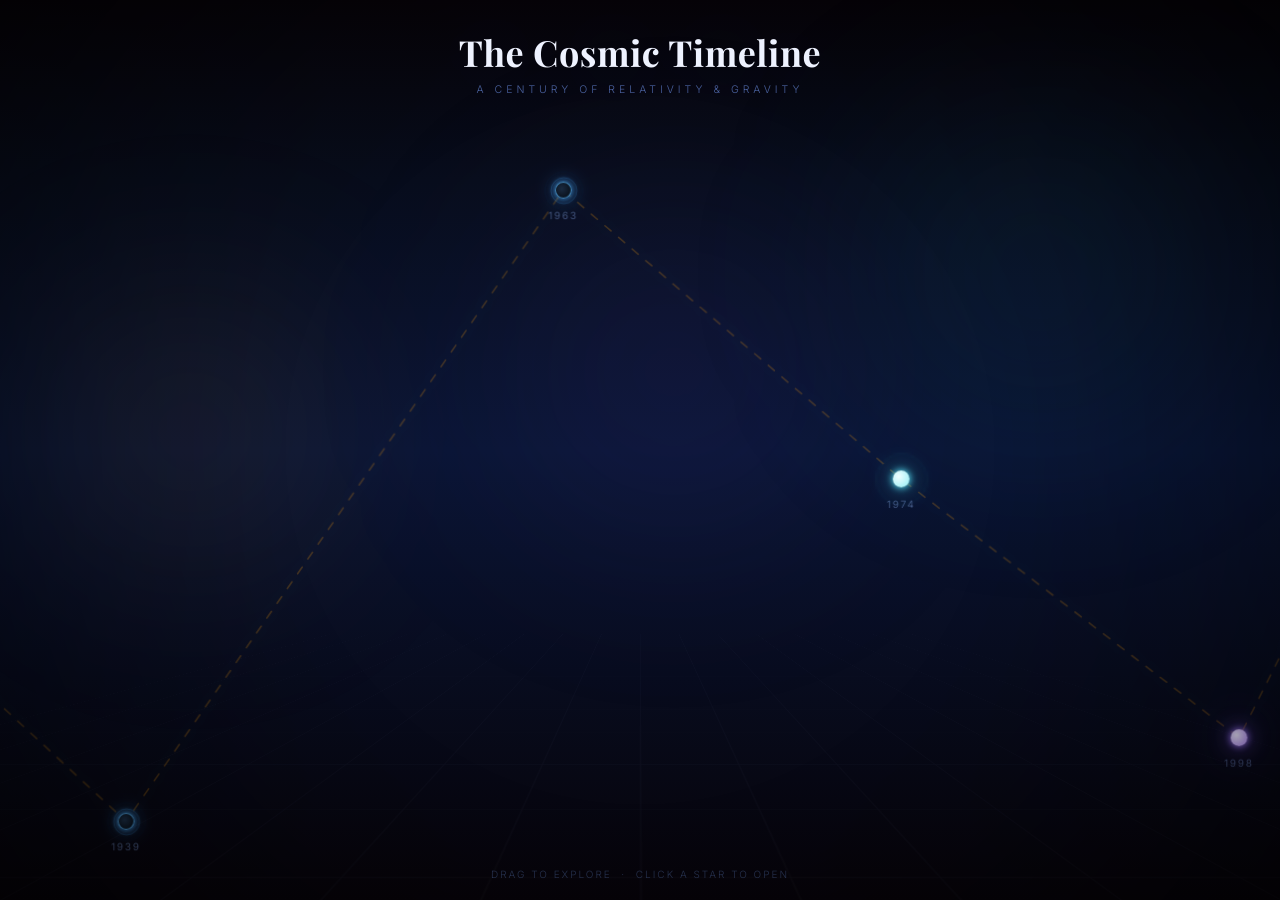
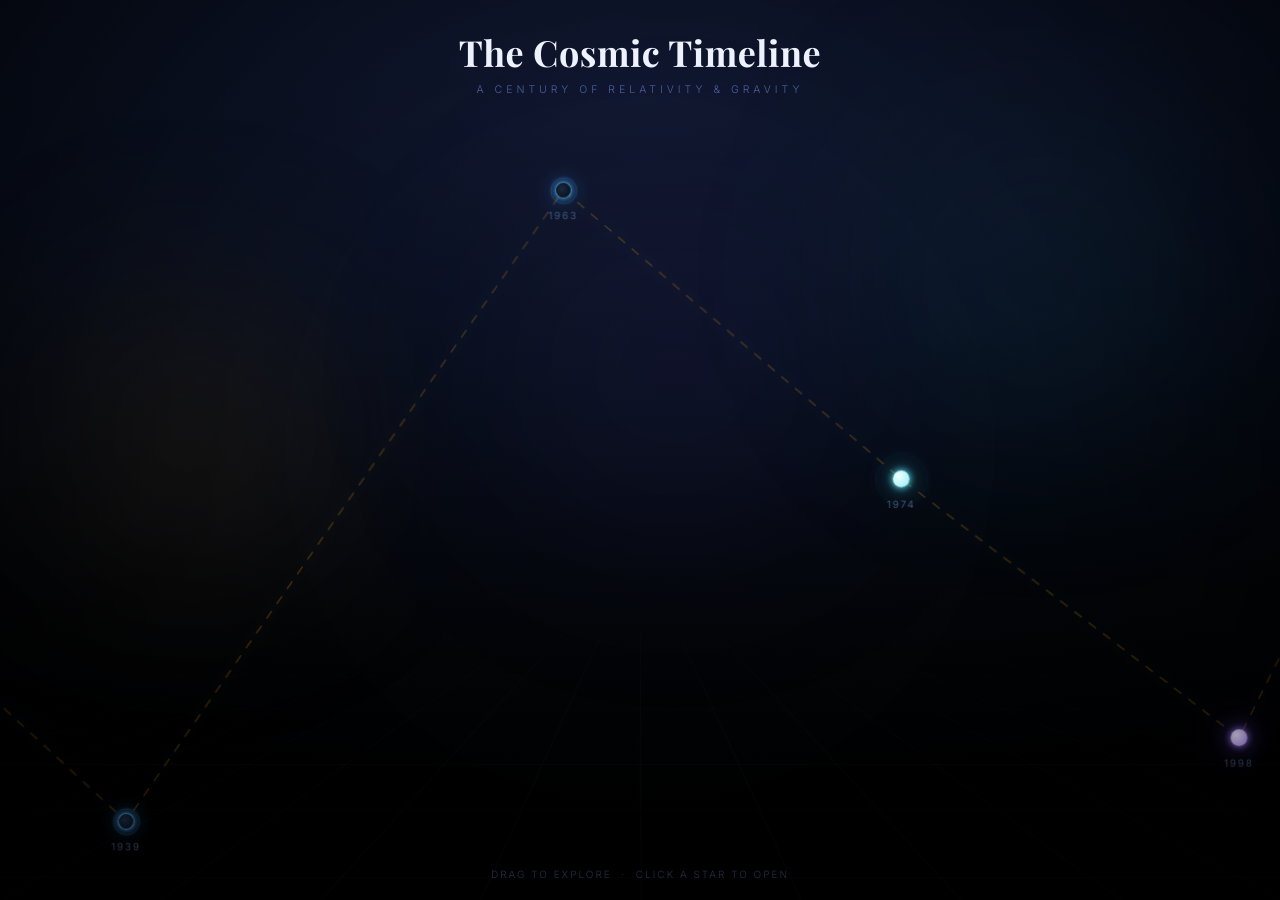
Before and after one commit to georgewane/IAGRG, a Jekyll site: the page built from ctb.md, in a window 1280 px wide. Built offline with Jekyll 4.4.1, drawn with Linux system fonts in a browser that asks for light colours; some web fonts are replaced.

Commit message:
No major changes the style from the space1.html was added

```diff
--- a/assets/css/style-ctb.css
+++ b/assets/css/style-ctb.css
@@ -10,18 +10,17 @@
     ============================================================ */
     * { box-sizing: border-box; margin: 0; padding: 0; }
     html, body { height: 100%; overflow: hidden; }
-
     body {
       font-family: Inter, Arial, sans-serif;
       color: #dde6ff;
-  background: linear-gradient(180deg,
-    #060308  0%,
-    #080d1c 20%,
-    #0a1535 50%,
-    #060308 100%
+      background: radial-gradient(
+        ellipse 140% 80% at 50% 10%,
+        #111830 0%,
+        #080e1c 40%,
+        #030508 75%,
+        #000    100%
       );
     }
-
 
     /* ============================================================
        SCENE — full-viewport root container
@@ -34,7 +33,6 @@
   perspective: 1400px;
   perspective-origin: 50% 45%;
 }
-
 
     /* ============================================================
        GRID — subtle perspective floor, very faint
@@ -52,10 +50,9 @@
       pointer-events: none;
     }
 
-
     /* ============================================================
        ERA NEBULA CLOUDS — three soft radial blobs.
-   Positioned via JS relative to viewport.
+       Positioned via JS relative to viewport. Do not move with drag.
        filter: blur gives soft diffuse edges.
     ============================================================ */
     .nebula {
@@ -67,14 +64,13 @@
       transition: opacity 2.5s ease;
     }
     .nebula.visible { opacity: 1; }
-
-/* Foundation era — warm brand gold */
-#neb-left {
+    /* Foundation era — warm amber */
+    #neb-left  {
       width: 500px; height: 360px;
-  background: radial-gradient(circle, rgba(252,163,17,.10) 0%, transparent 70%);
+      background: radial-gradient(circle, rgba(170,110,30,.16) 0%, transparent 70%);
     }
     /* Theory era — cool indigo */
-#neb-mid {
+    #neb-mid   {
       width: 580px; height: 420px;
       background: radial-gradient(circle, rgba(90,70,190,.13) 0%, transparent 70%);
     }
@@ -83,7 +79,6 @@
       width: 560px; height: 400px;
       background: radial-gradient(circle, rgba(30,130,170,.13) 0%, transparent 70%);
     }
-
 
     /* ============================================================
        AMBIENT LAYER — distant twinkling stars.
@@ -99,7 +94,6 @@
       border-radius: 50%;
       animation: twinkle var(--dur, 4s) infinite ease-in-out var(--delay, 0s);
     }
-
 
     /* ============================================================
        TITLE BLOCK — fixed, centered at top
@@ -131,7 +125,6 @@
       color: #4a62a0;
     }
 
-
     /* ============================================================
        VIEWPORT — clips world canvas, drag cursor
     ============================================================ */
@@ -145,7 +138,6 @@
     }
     #viewport.dragging { cursor: grabbing; }
 
-
     /* ============================================================
        WORLD — the 4000 × 1100 px draggable canvas.
        Moved exclusively via transform: translate3d().
@@ -158,7 +150,6 @@
   transform-style: preserve-3d;
 }
 
-
     /* ============================================================
        SVG LAYER — animated connector line
     ============================================================ */
@@ -168,54 +159,51 @@
       pointer-events: none;
       overflow: visible;
     }
-
     /* Animated dash flow on the connector line */
     .connector-line {
-  stroke: rgba(252,163,17,.22);
   stroke-dasharray: 8 10;
   filter: drop-shadow(0 0 6px rgba(120,190,255,.35));
   animation: dashFlow 16s linear infinite;
 }
-
     @keyframes dashFlow {
       to { stroke-dashoffset: -200; }
     }
 
-
     /* ============================================================
        STAR BUTTONS
     ============================================================ */
-.star {
-  position: absolute;
-  border: none;
-  cursor: pointer;
-  border-radius: 50%;
-  background-clip: padding-box;
-  transform: translate(-50%, -50%);
+    .star{
+  position:absolute;
+  border:none;
+  cursor:pointer;
+  border-radius:50%;
+  background-clip:padding-box;
+
+  transform:translate(-50%,-50%);
   transition:
     transform .25s cubic-bezier(.2,.8,.4,1),
     box-shadow .25s ease,
     filter .2s ease;
-  z-index: 5;
+
+  z-index:5;
 }
-
-.star::before {
-  content: '';
-  position: absolute;
-  left: -12px; right: -12px;
-  top: -12px;  bottom: -12px;
-  border-radius: 50%;
+    .star::before{
+  content:'';
+  position:absolute;
+  left:-12px;
+  right:-12px;
+  top:-12px;
+  bottom:-12px;
+  border-radius:50%;
 }
-
-.star:hover {
-  transform: translate(-50%, -50%) scale(1.55);
-  filter: brightness(1.15);
-  z-index: 8;
+    .star:hover{
+  transform:translate(-50%,-50%) scale(1.55);
+  filter:brightness(1.15);
+  z-index:8;
 }
-
-.star:focus-visible {
-  outline: none;
-  box-shadow: 0 0 0 4px rgba(120,200,255,.35);
+.star:focus-visible{
+  outline:none;
+  box-shadow:0 0 0 4px rgba(120,200,255,.35);
 }
 
     /* Sizes */
@@ -223,27 +211,24 @@
     .medium { width: 12px; height: 12px; }
     .small  { width:  8px; height:  8px; }
 
-/* ── Foundation: warm luminous brand gold ── */
+    /* ── Foundation: warm luminous gold ── */
     .foundation {
-  background: radial-gradient(circle at 35% 35%, #fff8e0, #fca311);
-  box-shadow:
-    0 0  6px 1px rgba(252,163,17,.9),
-    0 0 18px 4px rgba(252,163,17,.5),
-    0 0 42px 8px rgba(252,163,17,.2);
+      background: radial-gradient(circle at 35% 35%, #fff8e0, #ffbe38);
+      box-shadow: 0 0 6px 1px rgba(255,195,60,.9),
+                  0 0 18px 4px rgba(255,170,30,.5),
+                  0 0 42px 8px rgba(210,130,15,.2);
     }
     .foundation:hover {
-  box-shadow:
-    0 0  8px  2px rgba(252,163,17,1),
-    0 0 30px  8px rgba(252,163,17,.7),
-    0 0 65px 14px rgba(252,163,17,.35);
+      box-shadow: 0 0 8px 2px rgba(255,210,80,1),
+                  0 0 30px 8px rgba(255,170,30,.7),
+                  0 0 65px 14px rgba(210,130,15,.35);
     }
 
     /* ── Black hole: dark core, crisp cyan ring ── */
     .blackhole {
       background: radial-gradient(circle at 40% 40%, #1a2a40, #04090f);
       border: 1.5px solid rgba(90,185,255,.7);
-  box-shadow:
-    0 0  6px 1px rgba(70,170,255,.6),
+      box-shadow: 0 0 6px 1px rgba(70,170,255,.6),
                   0 0 18px 4px rgba(50,140,220,.25);
     }
     /* Accretion ring */
@@ -252,7 +237,7 @@
       position: absolute;
       left: 50%; top: 50%;
       transform: translate(-50%, -50%);
-  width:  calc(100% + 10px);
+      width: calc(100% + 10px);
       height: calc(100% + 10px);
       border-radius: 50%;
       border: 1px solid rgba(70,170,255,.18);
@@ -263,29 +248,25 @@
       position: absolute;
       left: 50%; top: 50%;
       transform: translate(-50%, -50%);
-  width:  calc(100% + 22px);
+      width: calc(100% + 22px);
       height: calc(100% + 22px);
       border-radius: 50%;
       border: 1px solid rgba(70,170,255,.06);
       animation: horizonPulse 4.5s ease-in-out infinite;
     }
-
     @keyframes horizonPulse {
       0%,100% { opacity: .7; }
       50%      { opacity: 0; }
     }
-
     .blackhole:hover {
-  box-shadow:
-    0 0  8px  2px rgba(100,200,255,.95),
-    0 0 32px  8px rgba(50,140,220,.55);
+      box-shadow: 0 0 8px 2px rgba(100,200,255,.95),
+                  0 0 32px 8px rgba(50,140,220,.55);
     }
 
     /* ── Gravitational wave: pale cyan, expanding pulse ring ── */
     .wave {
       background: radial-gradient(circle at 35% 35%, #f0ffff, #90ecf4);
-  box-shadow:
-    0 0  6px 1px rgba(90,235,255,.8),
+      box-shadow: 0 0 6px 1px rgba(90,235,255,.8),
                   0 0 20px 4px rgba(70,215,235,.35);
     }
     .wave::after {
@@ -298,46 +279,38 @@
       border: 1.5px solid rgba(90,235,255,.5);
       animation: wavePulse 2.6s ease-out infinite;
     }
-
     @keyframes wavePulse {
-  0%   { transform: translate(-50%,-50%) scale(1); opacity: .8; }
-  100% { transform: translate(-50%,-50%) scale(3); opacity: 0; }
+      0%   { transform: translate(-50%,-50%) scale(1);   opacity: .8; }
+      100% { transform: translate(-50%,-50%) scale(3);   opacity: 0; }
     }
-
     .wave:hover {
-  box-shadow:
-    0 0  8px  2px rgba(110,245,255,1),
-    0 0 34px  8px rgba(70,215,235,.6);
+      box-shadow: 0 0 8px 2px rgba(110,245,255,1),
+                  0 0 34px 8px rgba(70,215,235,.6);
     }
 
     /* ── Cosmology: soft violet nebula glow ── */
     .cosmo {
       background: radial-gradient(circle at 35% 35%, #ece6ff, #a880ee);
-  box-shadow:
-    0 0  6px  1px rgba(160,120,255,.8),
-    0 0 20px  4px rgba(130,90,235,.35),
+      box-shadow: 0 0 6px 1px rgba(160,120,255,.8),
+                  0 0 20px 4px rgba(130,90,235,.35),
                   0 0 48px 10px rgba(90,60,195,.18);
     }
     .cosmo:hover {
-  box-shadow:
-    0 0  8px  2px rgba(185,145,255,1),
-    0 0 34px  8px rgba(130,90,235,.65),
+      box-shadow: 0 0 8px 2px rgba(185,145,255,1),
+                  0 0 34px 8px rgba(130,90,235,.65),
                   0 0 65px 14px rgba(90,60,195,.3);
     }
 
     /* ── Theory: cool geometric white-blue node ── */
     .theory {
       background: radial-gradient(circle at 35% 35%, #ffffff, #c0e4ff);
-  box-shadow:
-    0 0  5px 1px rgba(170,215,255,.8),
+      box-shadow: 0 0 5px 1px rgba(170,215,255,.8),
                   0 0 14px 3px rgba(130,195,255,.35);
     }
     .theory:hover {
-  box-shadow:
-    0 0  7px 2px rgba(195,225,255,1),
+      box-shadow: 0 0 7px 2px rgba(195,225,255,1),
                   0 0 24px 6px rgba(130,195,255,.65);
     }
-
 
     /* ============================================================
        YEAR LABELS
@@ -358,7 +331,6 @@
       color: rgba(190,215,255,.85);
     }
 
-
     /* ============================================================
        TOOLTIP
     ============================================================ */
@@ -377,11 +349,10 @@
       line-height: 1.6;
     }
     .tooltip strong {
-  color: #fca311;
+      color: #64c8e0;
       font-weight: 500;
       margin-right: 7px;
     }
-
 
     /* ============================================================
        DETAIL PANEL
@@ -447,8 +418,8 @@
       font-weight: 500;
       letter-spacing: 3px;
       text-transform: uppercase;
-  color: #fca311;
-  border: 1px solid rgba(252,163,17,.28);
+      color: #42aece;
+      border: 1px solid rgba(66,174,206,.22);
       border-radius: 4px;
       padding: 3px 9px;
       margin-bottom: 13px;
@@ -495,24 +466,19 @@
 
     /* Action buttons */
     .p-btns { display: flex; gap: 10px; flex-wrap: wrap; margin-bottom: 22px; }
-
     .btn-p {
       padding: 9px 20px;
       border-radius: 7px;
-  background: rgba(252,163,17,.1);
-  border: 1px solid rgba(252,163,17,.32);
-  color: #fca311;
+      background: rgba(66,174,206,.12);
+      border: 1px solid rgba(66,174,206,.3);
+      color: #72d0ec;
       text-decoration: none;
       font-size: 13px;
       font-weight: 500;
       letter-spacing: .3px;
       transition: background .2s, border-color .2s;
     }
-.btn-p:hover {
-  background: rgba(252,163,17,.2);
-  border-color: rgba(252,163,17,.6);
-}
-
+    .btn-p:hover { background: rgba(66,174,206,.24); border-color: rgba(66,174,206,.55); }
     .btn-s {
       padding: 9px 18px;
       border-radius: 7px;
@@ -534,22 +500,6 @@
     }
     .p-next span { color: #5870a0; }
 
-
-/* ============================================================
-   VIGNETTE — subtle edge darkening
-============================================================ */
-.vignette {
-  position: absolute;
-  inset: 0;
-  pointer-events: none;
-  background: radial-gradient(circle at center,
-    transparent 45%,
-    rgba(0,0,0,.18) 72%,
-    rgba(0,0,0,.45) 100%);
-  z-index: 1;
-}
-
-
     /* ============================================================
        HINT BAR
     ============================================================ */
@@ -566,8 +516,16 @@
       z-index: 5;
       pointer-events: none;
     }
-
-
+    .vignette {
+  position:absolute;
+  inset:0;
+  pointer-events:none;
+  background:radial-gradient(circle at center,
+    transparent 45%,
+    rgba(0,0,0,.18) 72%,
+    rgba(0,0,0,.45) 100%);
+  z-index:1;
+}
     /* ============================================================
        KEYFRAMES
     ============================================================ */
```
Also changed, not shown: old-files/timeline-index.html (added, +26 -0 lines). Lines whose indentation alone changed are shown as unchanged.
